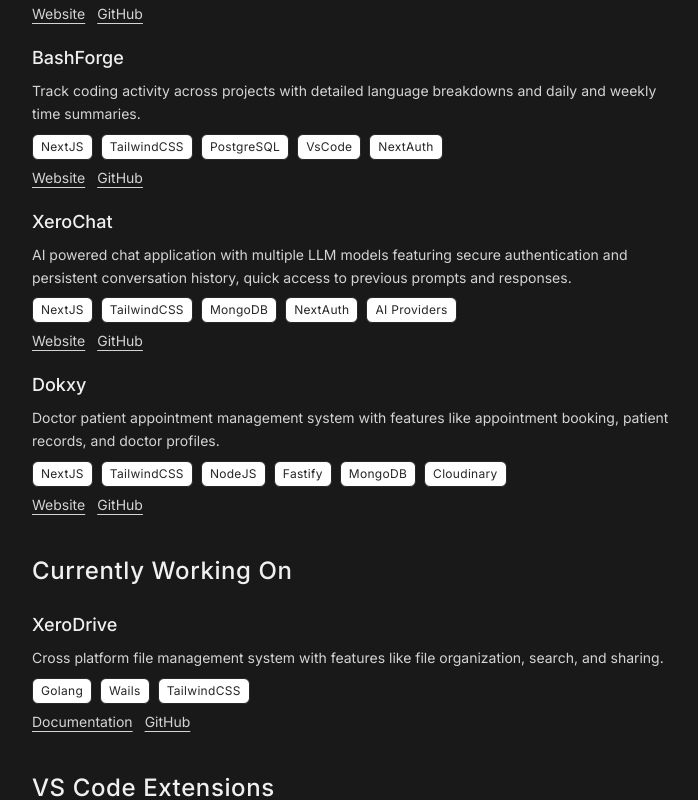
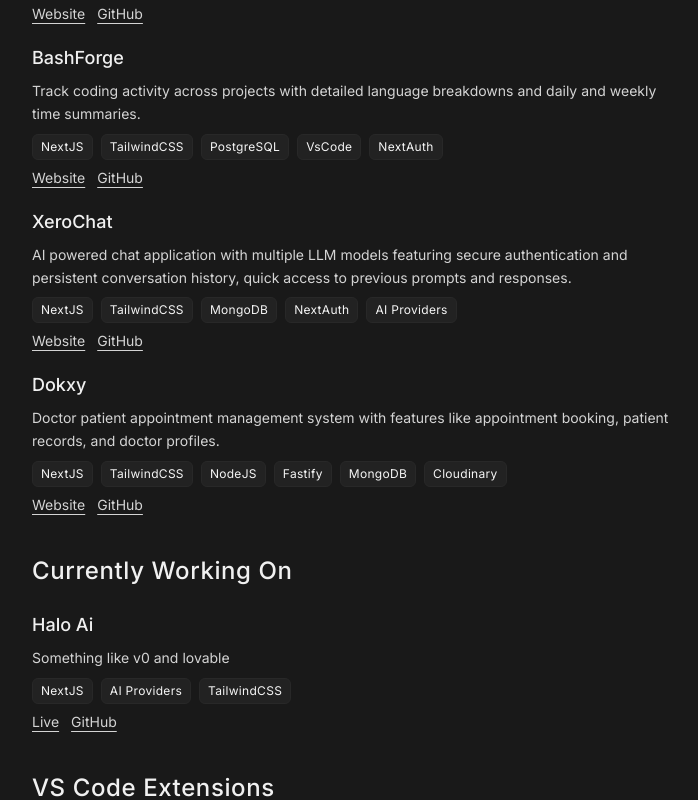
Before and after one commit to unsafe0x0/priyanxhu, a Next.js app: page / in a window 1280 px wide. Shown: the part 860-1660 px from the top of the page, without its empty margins (284-982 px from the left). Built offline with nearby package versions, Linux system fonts and the light colour scheme.

Commit message:
few changes

```diff
--- a/components/Badge.tsx
+++ b/components/Badge.tsx
@@ -2,7 +2,7 @@ import React from "react";
 
 const Badge = ({ item }: { item: string }) => {
   return (
-    <span className="inline-flex items-center border border-[#282828] bg-[#ffffff] text-neutral-800 px-2 py-1 text-xs tracking-wide rounded-md">
+    <span className="inline-flex items-center border border-[#282828] bg-[#222222] text-neutral-100 px-2 py-1 text-xs tracking-wide rounded-md">
       {item}
     </span>
   );
--- a/components/ContactMe.tsx
+++ b/components/ContactMe.tsx
@@ -42,7 +42,7 @@ export default function ContactMe() {
           onChange={(e) => setName(e.target.value)}
           required
           autoComplete="off"
-          className="w-full bg-[#212121] border border-[#282828] px-3 py-2 text-sm text-neutral-300 outline-none focus:border-neutral-200 transition-colors rounded-md"
+          className="w-full bg-[#222222] border border-[#282828] px-3 py-2 text-sm text-neutral-300 outline-none focus:border-neutral-200 transition-colors rounded-md"
         />
         <input
           type="email"
@@ -52,7 +52,7 @@ export default function ContactMe() {
           onChange={(e) => setEmail(e.target.value)}
           required
           autoComplete="off"
-          className="w-full bg-[#212121] border border-[#282828] px-3 py-2 text-sm text-neutral-300 outline-none focus:border-neutral-200 transition-colors rounded-md"
+          className="w-full bg-[#222222] border border-[#282828] px-3 py-2 text-sm text-neutral-300 outline-none focus:border-neutral-200 transition-colors rounded-md"
         />
         <textarea
           name="message"
@@ -62,7 +62,7 @@ export default function ContactMe() {
           required
           rows={4}
           autoComplete="off"
-          className="w-full bg-[#212121] border border-[#282828] px-3 py-2 text-sm text-neutral-300 outline-none focus:border-neutral-200 transition-colors rounded-md resize-none"
+          className="w-full bg-[#222222] border border-[#282828] px-3 py-2 text-sm text-neutral-300 outline-none focus:border-neutral-200 transition-colors rounded-md resize-none"
         />
         <button
           type="submit"
--- a/components/CurrentlyWorking.tsx
+++ b/components/CurrentlyWorking.tsx
@@ -44,23 +44,23 @@ export default function CurrentlyWorking({
             </div>
 
             {(() => {
-              const documentation = project.links.find(
+              const live = project.links.find(
                 (l) =>
                   l.name.toLowerCase() === "website" ||
-                  l.name.toLowerCase() === "documentation",
+                  l.name.toLowerCase() === "live",
               );
               const github = project.links.find(
                 (l) => l.name.toLowerCase() === "github",
               );
               return (
                 <div className="flex gap-3 text-sm text-neutral-300">
-                  {documentation && (
+                  {live && (
                     <Link
-                      href={documentation.url}
+                      href={live.url}
                       rel="noopener noreferrer"
                       className="underline underline-offset-4 text-sm text-neutral-300 hover:text-red-400 transition-colors"
                     >
-                      Documentation
+                      Live
                     </Link>
                   )}
                   {github && (
--- a/components/Experience.tsx
+++ b/components/Experience.tsx
@@ -1,4 +1,6 @@
 "use client";
+
+import Badge from "./Badge";
 
 interface ExperienceItem {
   duration: string;
@@ -24,9 +26,7 @@ export default function Experience({ experience }: ExperienceProps) {
                   ? `${exp.position} · ${exp.company}`
                   : exp.company}
               </div>
-              <span className="inline-flex items-center border border-[#282828] bg-[#ffffff] text-neutral-800 px-2 py-1 text-xs tracking-wide rounded-md">
-                {exp.duration}
-              </span>
+              <Badge item={exp.duration} />
             </div>
             {exp.description && (
               <p className="text-sm text-neutral-300  leading-relaxed">
--- a/components/MarkdownRenderer.tsx
+++ b/components/MarkdownRenderer.tsx
@@ -130,7 +130,7 @@ function CodeBlock({ children }: { children: React.ReactNode }) {
       <div className="overflow-x-auto w-full">
         <pre
           ref={preRef}
-          className="p-2.5 text-sm leading-relaxed w-full text-neutral-200 whitespace-pre-wrap bg-[#282828]"
+          className="p-2.5 text-sm leading-relaxed w-full text-neutral-200 whitespace-pre-wrap bg-[#252525]"
         >
           {children}
         </pre>
--- a/data/Data.tsx
+++ b/data/Data.tsx
@@ -117,13 +117,12 @@ export const profileData = {
   ],
   currentlyWorking: [
     {
-      name: "XeroDrive",
-      description:
-        "Cross platform file management system with features like file organization, search, and sharing.",
-      stack: ["Golang", "Wails", "TailwindCSS"],
+      name: "Halo Ai",
+      description: "Something like v0 and lovable",
+      stack: ["NextJS", "AI Providers", "TailwindCSS"],
       links: [
-        { name: "Website", url: "https://xerochat.tech/xerodrive" },
-        { name: "Github", url: "https://github.com/unsafe0x0/xerodrive" },
+        { name: "Website", url: "/" },
+        { name: "Github", url: "https://github.com/unsafe0x0/" },
       ],
     },
   ],
```
